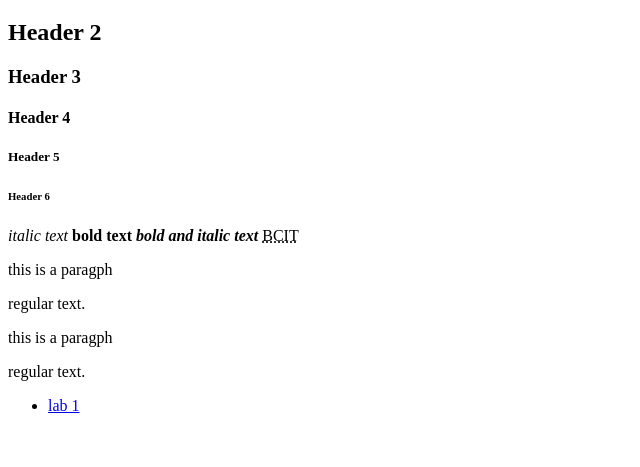
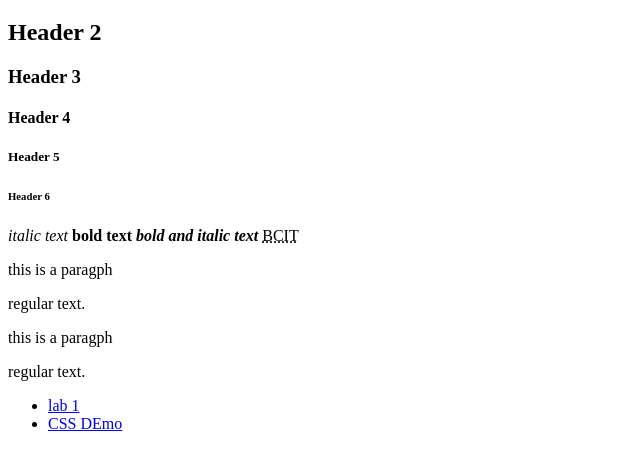
Before and after one commit to nabil828/comp1537-w22-repo, a plain HTML site: page index.html in a window 1280 px wide. Shown: the part 61-528 px from the top of the page, without its empty margins (0-640 px from the left). Drawn offline with Linux system fonts and the light colour scheme.

Commit message:
Update index.html

```diff
--- a/index.html
+++ b/index.html
@@ -41,6 +41,9 @@
             <li>
                 <a href="lab1/index.html"> lab 1</a>
             </li>
+            <li>
+                <a href="css_demo/"> CSS DEmo</a>
+            </li>
         </ul>
     </body>
 </html>
```
